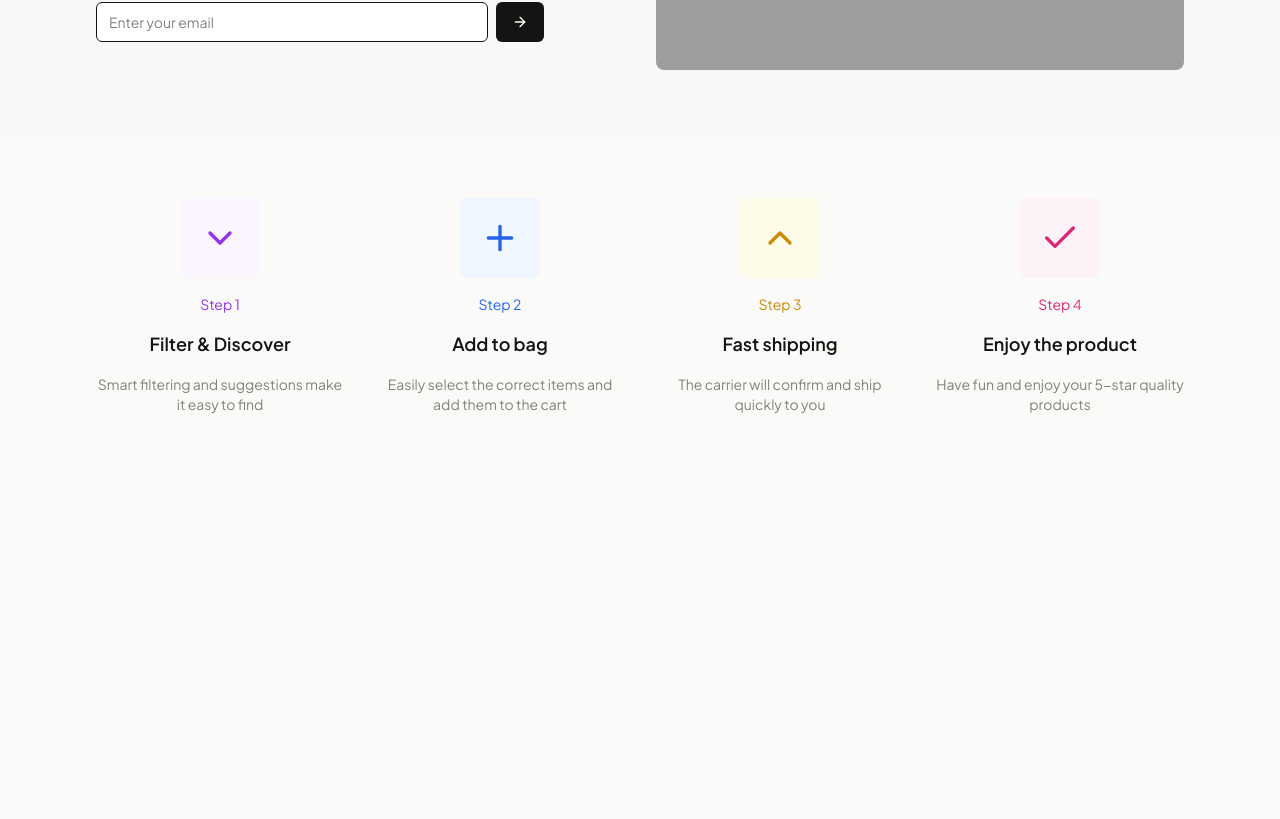
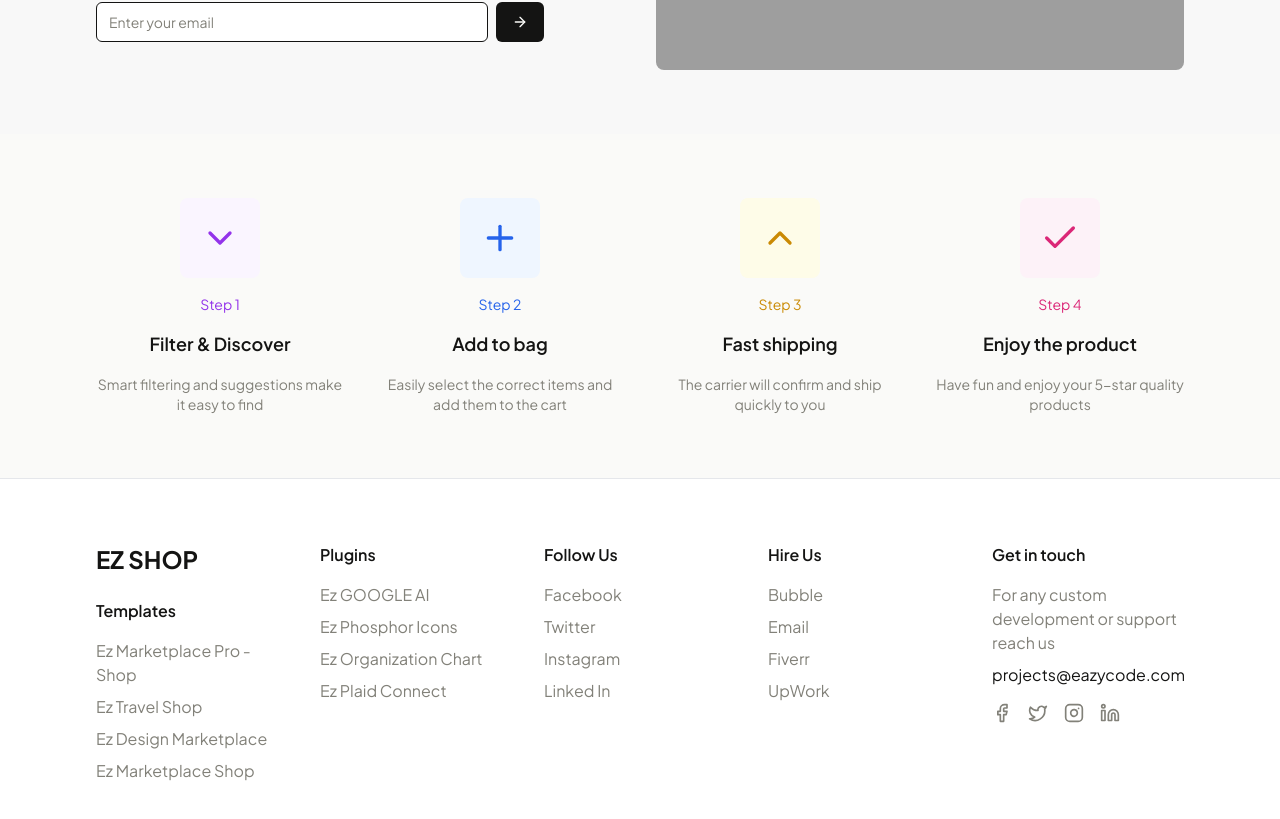
Before and after one commit to nahuu1/mellaweb, a React (Vite) app: page / in a window 1280 px wide. Shown: the part 1476-2295 px from the top of the page. Before the commit the page ends 1954 px from the top, so only its background shows below. Built offline with nearby package versions, Linux system fonts and the light colour scheme; grey boxes are pictures that could not be loaded.

Commit message:
Add footer to landing page
Implement a footer at the end of the landing page to enhance the overall layout and user experience.
[skip gpt_engineer]

```diff
--- /dev/null
+++ b/src/components/Footer.tsx
@@ -0,0 +1,89 @@
+import { Facebook, Twitter, Instagram, Linkedin } from "lucide-react";
+import { Link } from "react-router-dom";
+
+const Footer = () => {
+  return (
+    <footer className="bg-white py-16 px-4 border-t">
+      <div className="container mx-auto max-w-6xl">
+        <div className="grid grid-cols-1 md:grid-cols-5 gap-8">
+          <div className="col-span-1">
+            <h2 className="text-2xl font-bold mb-6">EZ SHOP</h2>
+            <nav className="space-y-4">
+              <h3 className="font-semibold mb-4">Templates</h3>
+              <ul className="space-y-2 text-accent">
+                <li><Link to="/">Ez Marketplace Pro - Shop</Link></li>
+                <li><Link to="/">Ez Travel Shop</Link></li>
+                <li><Link to="/">Ez Design Marketplace</Link></li>
+                <li><Link to="/">Ez Marketplace Shop</Link></li>
+              </ul>
+            </nav>
+          </div>
+
+          <div className="col-span-1">
+            <nav className="space-y-4">
+              <h3 className="font-semibold mb-4">Plugins</h3>
+              <ul className="space-y-2 text-accent">
+                <li><Link to="/">Ez GOOGLE AI</Link></li>
+                <li><Link to="/">Ez Phosphor Icons</Link></li>
+                <li><Link to="/">Ez Organization Chart</Link></li>
+                <li><Link to="/">Ez Plaid Connect</Link></li>
+              </ul>
+            </nav>
+          </div>
+
+          <div className="col-span-1">
+            <nav className="space-y-4">
+              <h3 className="font-semibold mb-4">Follow Us</h3>
+              <ul className="space-y-2 text-accent">
+                <li><Link to="/">Facebook</Link></li>
+                <li><Link to="/">Twitter</Link></li>
+                <li><Link to="/">Instagram</Link></li>
+                <li><Link to="/">Linked In</Link></li>
+              </ul>
+            </nav>
+          </div>
+
+          <div className="col-span-1">
+            <nav className="space-y-4">
+              <h3 className="font-semibold mb-4">Hire Us</h3>
+              <ul className="space-y-2 text-accent">
+                <li><Link to="/">Bubble</Link></li>
+                <li><Link to="/">Email</Link></li>
+                <li><Link to="/">Fiverr</Link></li>
+                <li><Link to="/">UpWork</Link></li>
+              </ul>
+            </nav>
+          </div>
+
+          <div className="col-span-1">
+            <div className="space-y-4">
+              <h3 className="font-semibold mb-4">Get in touch</h3>
+              <p className="text-accent mb-4">
+                For any custom development or support reach us
+                <a href="mailto:projects@eazycode.com" className="text-primary block mt-2">
+                  projects@eazycode.com
+                </a>
+              </p>
+              <div className="flex gap-4">
+                <Link to="/" className="text-accent hover:text-primary">
+                  <Facebook className="w-5 h-5" />
+                </Link>
+                <Link to="/" className="text-accent hover:text-primary">
+                  <Twitter className="w-5 h-5" />
+                </Link>
+                <Link to="/" className="text-accent hover:text-primary">
+                  <Instagram className="w-5 h-5" />
+                </Link>
+                <Link to="/" className="text-accent hover:text-primary">
+                  <Linkedin className="w-5 h-5" />
+                </Link>
+              </div>
+            </div>
+          </div>
+        </div>
+      </div>
+    </footer>
+  );
+};
+
+export default Footer;
--- a/src/pages/Index.tsx
+++ b/src/pages/Index.tsx
@@ -1,6 +1,7 @@
 import Navbar from "../components/Navbar";
 import CategoryNav from "../components/CategoryNav";
 import ProductCard from "../components/ProductCard";
+import Footer from "../components/Footer";
 import { Input } from "@/components/ui/input";
 import { Button } from "@/components/ui/button";
 import { ArrowRight, Check, Plus, ChevronDown, ChevronUp } from "lucide-react";
@@ -155,6 +156,8 @@ const Index = () => {
           </div>
         </div>
       </section>
+
+      <Footer />
     </div>
   );
 };
```
